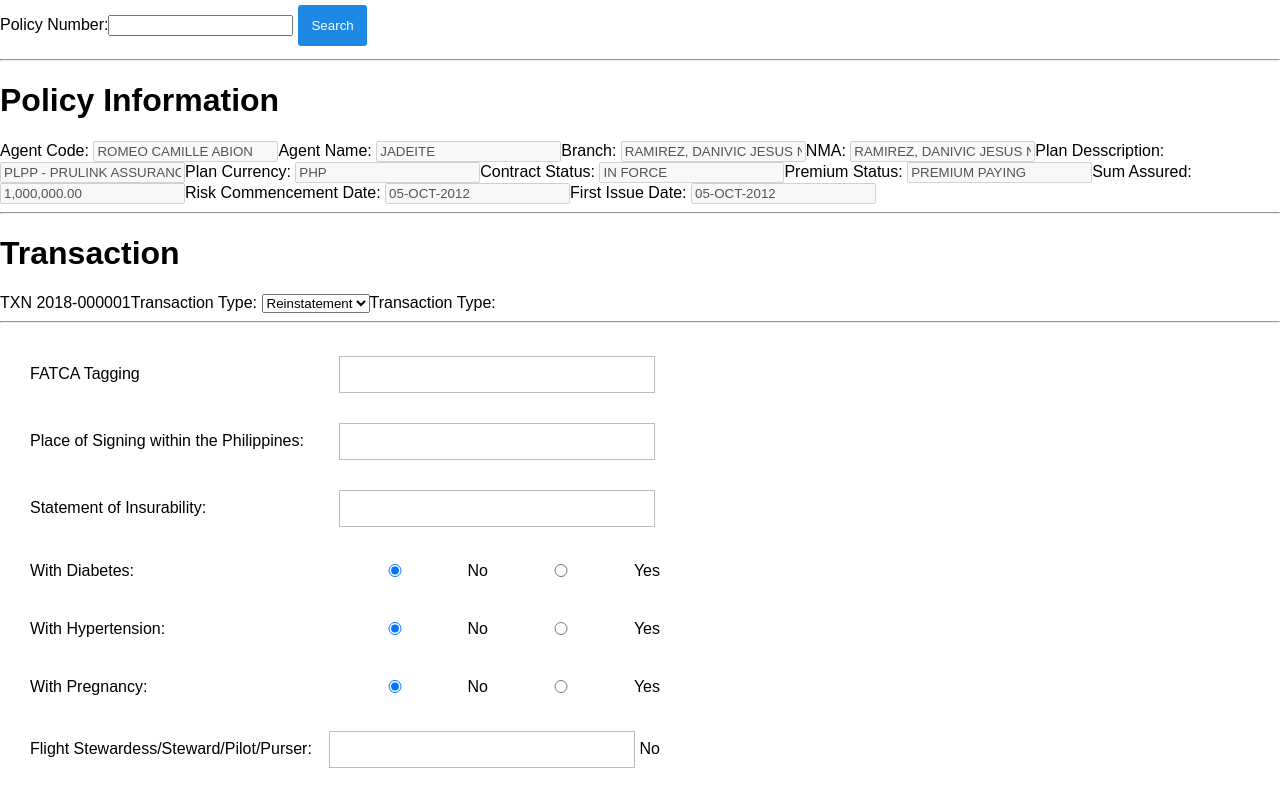
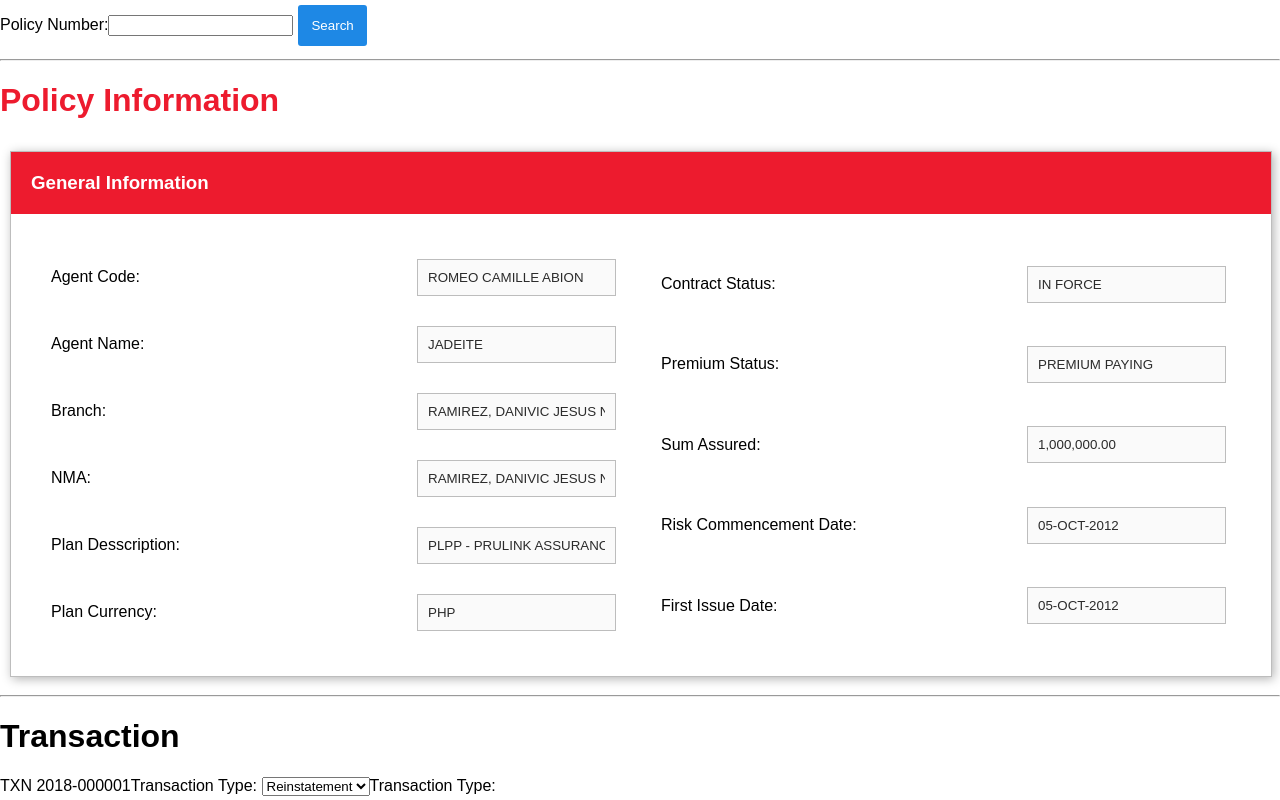
Before and after one commit to questronix/bpm-pl-ui, a React (Create React App) app: page / in a window 1280 px wide. Shown: the top 800 px of the page. Built offline with nearby package versions, Linux system fonts and the light colour scheme.

Commit message:
fixed ui of general information

```diff
--- a/src/modules/policy/component/PolicyInformation.js
+++ b/src/modules/policy/component/PolicyInformation.js
@@ -11,29 +11,69 @@ class PolicyInformation extends Component {
 
     return (
       <div className="App">
-        <h1>Policy Information</h1>
+        <h1 className="font-prulife">Policy Information</h1>
+        <div className="flex-container flex-wraper">
+          <div className="col xl-12">
+            <div className="card">
+              <div className="card-header bg-prulife">
+                <h3 className="font-white no-margin">
+                  General Information
+                </h3>
+              </div>
+              <div className="card-body flex-container flex-wrap">
+                <div className="col xl-6 flex-container flex-wrap">
+                  <div className="col xl-12 f-justify-space-between flex f-center">
                     <label>Agent Code: </label>
-        <input type="text" value={policy.agentCode} disabled/>
+                    <input className="input" type="text" value={policy.agentCode} disabled />
+                  </div>
+                  <div className="col xl-12 f-justify-space-between flex f-center">
                     <label>Agent Name: </label>
-        <input type="text" value={policy.agentName} disabled/>
+                    <input className="input" type="text" value={policy.agentName} disabled />
+                  </div>
+                  <div className="col xl-12 f-justify-space-between flex f-center">
                     <label>Branch: </label>
-        <input type="text" value={policy.branch} disabled/>
+                    <input className="input" type="text" value={policy.branch} disabled />
+                  </div>
+                  <div className="col xl-12 f-justify-space-between flex f-center">
                     <label>NMA: </label>
-        <input type="text" value={policy.nma} disabled/>
+                    <input className="input" type="text" value={policy.nma} disabled />
+                  </div>
+                  <div className="col xl-12 f-justify-space-between flex f-center">
                     <label>Plan Desscription: </label>
-        <input type="text" value={policy.planDesc} disabled/>
+                    <input className="input" type="text" value={policy.planDesc} disabled />
+                  </div>
+                  <div className="col xl-12 f-justify-space-between flex f-center">
                     <label>Plan Currency: </label>
-        <input type="text" value={policy.planCurrency} disabled/>
+                    <input className="input" type="text" value={policy.planCurrency} disabled />
+                  </div>
+                </div>
+                {/* Separate */}
+                <div className="col xl-6 flex-container flex-wrap">
+                  <div className="col xl-12 f-justify-space-between flex f-center">
                     <label>Contract Status: </label>
-        <input type="text" value={policy.contractStatus} disabled/>
+                    <input className="input" type="text" value={policy.contractStatus} disabled />
+                  </div>
+                  <div className="col xl-12 f-justify-space-between flex f-center">
                     <label>Premium Status: </label>
-        <input type="text" value={policy.premiumStatus} disabled/>
+                    <input className="input" type="text" value={policy.premiumStatus} disabled />
+                  </div>
+                  <div className="col xl-12 f-justify-space-between flex f-center">
                     <label>Sum Assured: </label>
-        <input type="text" value={policy.sumAssured} disabled/>
+                    <input className="input" type="text" value={policy.sumAssured} disabled />
+                  </div>
+                  <div className="col xl-12 f-justify-space-between flex f-center">
                   <label>Risk Commencement Date: </label>
-        <input type="text" value={policy.rcd} disabled/>
+                  <input className="input" type="text" value={policy.rcd} disabled />
+                </div>
+                <div className="col xl-12 f-justify-space-between flex f-center">
                   <label>First Issue Date: </label>
-        <input type="text" value={policy.firstIssueDate} disabled/>
+                  <input className="input" type="text" value={policy.firstIssueDate} disabled />
+                </div>
+              </div>
+            </div>
+          </div>
+        </div>
+      </div>
         {/* <label>Policy Number:
           <input
             type="text"
@@ -195,7 +235,7 @@ class PolicyInformation extends Component {
             value={policy.businessAddress.addr3}
             disabled /><br/>
         </label> */}
-      </div>
+      </div >
     );
   }
 }
--- a/src/override.css
+++ b/src/override.css
@@ -56,17 +56,17 @@ body, html {
 .font-gray {
   color: #bdbdbd; }
 
-.bg-prulife {
-  background-color: #ED1B2E; }
+.font-prulife {
+  color: #ED1B2E; }
 
-.bg-grass-green {
-  background-color: #007953; }
+.font-grass-green {
+  color: #007953; }
 
-.bg-bright-blue {
-  background-color: #0064B9; }
+.font-bright-blue {
+  color: #0064B9; }
 
-.bg-sun-yellow {
-  background-color: #FFB81D; }
+.font-sun-yellow {
+  color: #FFB81D; }
 
 .text-center {
   text-align: center; }
@@ -521,6 +521,12 @@ input {
 .inline-grid {
   display: inline-grid; }
 
+.no-margin {
+  margin: 0; }
+
+.no-padding {
+  padding: 0; }
+
 .flex-container {
   padding: 0;
   margin: 0;
@@ -917,11 +923,13 @@ input.checkbox {
   cursor: pointer; }
 
 .card {
-  width: inherit; }
+  width: inherit;
+  border: solid 1px #bdbdbd;
+  box-shadow: 2px 2px 10px rgba(0, 0, 0, 0.3); }
   .card .card-header {
-    padding: 10px; }
+    padding: 20px; }
   .card .card-body {
-    padding: 10px; }
+    padding: 20px; }
 
 .test {
   background-color: #00acc1; }
```
Lines whose indentation alone changed are shown as unchanged.
